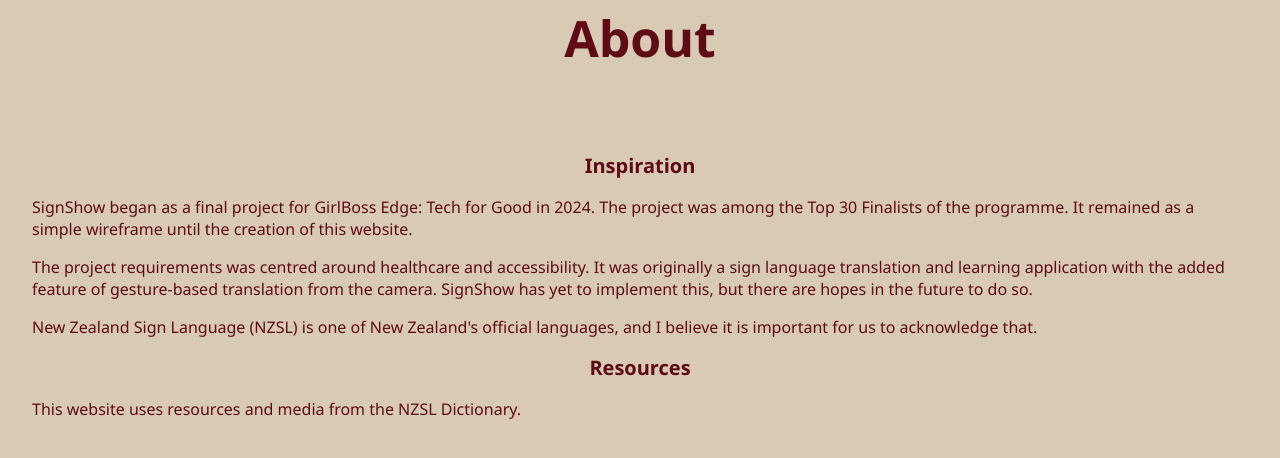
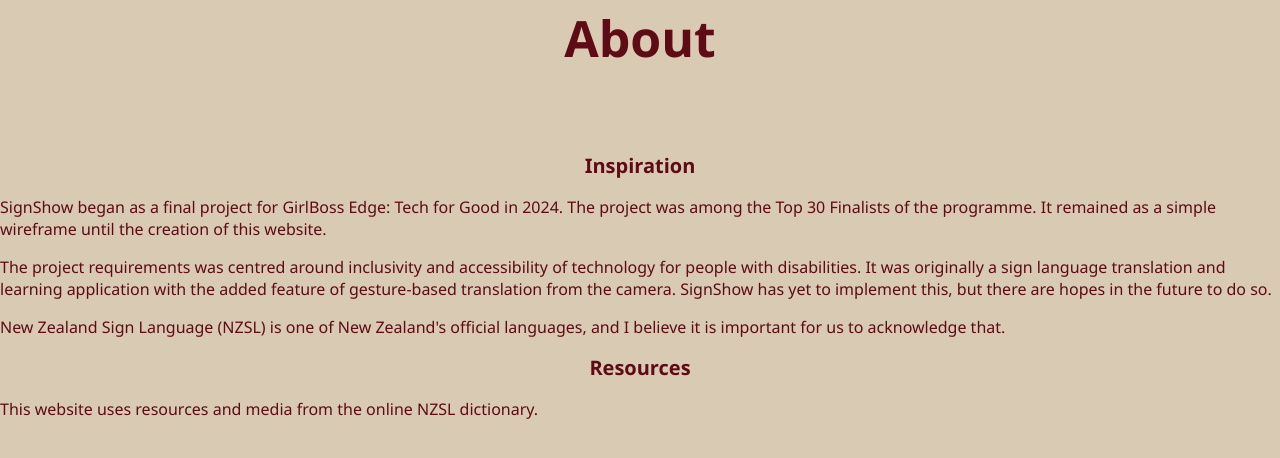
Before and after one commit to zed3538/signshow, a Flask app: page /about in a window 1280 px wide. Shown: the part 176-634 px from the top of the page. Run offline with Flask 3, Linux system fonts and the light colour scheme; parts of the project's set-up code (start-up, migrations or seed data) failed here and were passed over.

Commit message:
Styling About page, attempting quiz functionality with alerts

```diff
--- a/static/styles.css
+++ b/static/styles.css
@@ -272,7 +272,6 @@ h3 {
 }
 
 .learn-1{
-    border: 1px red solid;
     padding-bottom: 2rem;
 }
 
@@ -303,6 +302,8 @@ button:hover {
 
 p {
     color: rgb(94, 11, 21);
-    margin-left: 2rem;
-    margin-right: 2rem;
 }
+
+.about {
+    width: auto;
+}
--- a/templates/about.html
+++ b/templates/about.html
@@ -3,12 +3,14 @@
 
     <h1>About</h1>
 
-    <h2>Inspiration</h2>
-    <p>SignShow began as a final project for GirlBoss Edge: Tech for Good in 2024. The project was among the Top 30 Finalists of the programme. It remained as a simple wireframe until the creation of this website.</p>
-    <p>The project requirements was centred around healthcare and accessibility. It was originally a sign language translation and learning application with the added feature of gesture-based translation from the camera. SignShow has yet to implement this, but there are hopes in the future to do so.</p>
-    <p>New Zealand Sign Language (NZSL) is one of New Zealand's official languages, and I believe it is important for us to acknowledge that. </p>
+    <div class="about">
+        <h2>Inspiration</h2>
+        <p>SignShow began as a final project for GirlBoss Edge: Tech for Good in 2024. The project was among the Top 30 Finalists of the programme. It remained as a simple wireframe until the creation of this website.</p>
+        <p>The project requirements was centred around inclusivity and accessibility of technology for people with disabilities. It was originally a sign language translation and learning application with the added feature of gesture-based translation from the camera. SignShow has yet to implement this, but there are hopes in the future to do so.</p>
+        <p>New Zealand Sign Language (NZSL) is one of New Zealand's official languages, and I believe it is important for us to acknowledge that. </p>
 
-    <h2>Resources</h2>
-    <p>This website uses resources and media from the NZSL Dictionary.</p>
+        <h2>Resources</h2>
+        <p>This website uses resources and media from the online NZSL dictionary. </p>
+    </div>
 
 {% endblock %}
--- a/templates/learn.html
+++ b/templates/learn.html
@@ -15,7 +15,7 @@
             {% endfor %}
         </ul>
         {% for quiz in quiz %}
-            <h3><a href="/learn/quiz-{{quiz[0]}}">Quiz yourself!</a></h3>
+            <h3><a href="/learn/quiz-{{quiz[0]}}">Question {{quiz[0]}}</a></h3>
         {% endfor %}
     </div>
 
--- a/templates/quiz.html
+++ b/templates/quiz.html
@@ -1,5 +1,5 @@
 {% extends 'base.html' %}
-{% block content%}
+{% block content %}
 
 <h1>What is this sign?</h1>
 
@@ -10,6 +10,9 @@
 
 <div class="answers">
     <button type="submit" onclick="alert('correct')">{{quiz[3]}}</button>
+        {{% for quiz in quiz %}}
+        <button type="submit" onclick="alert('incorrect')">{{quiz[4]}}</button>
+        {{% endfor %}}
     <button type="submit" onclick="alert('incorrect')">{{quiz[4]}}</button>
 </div>
 
```
Also changed, not shown: database.db.
